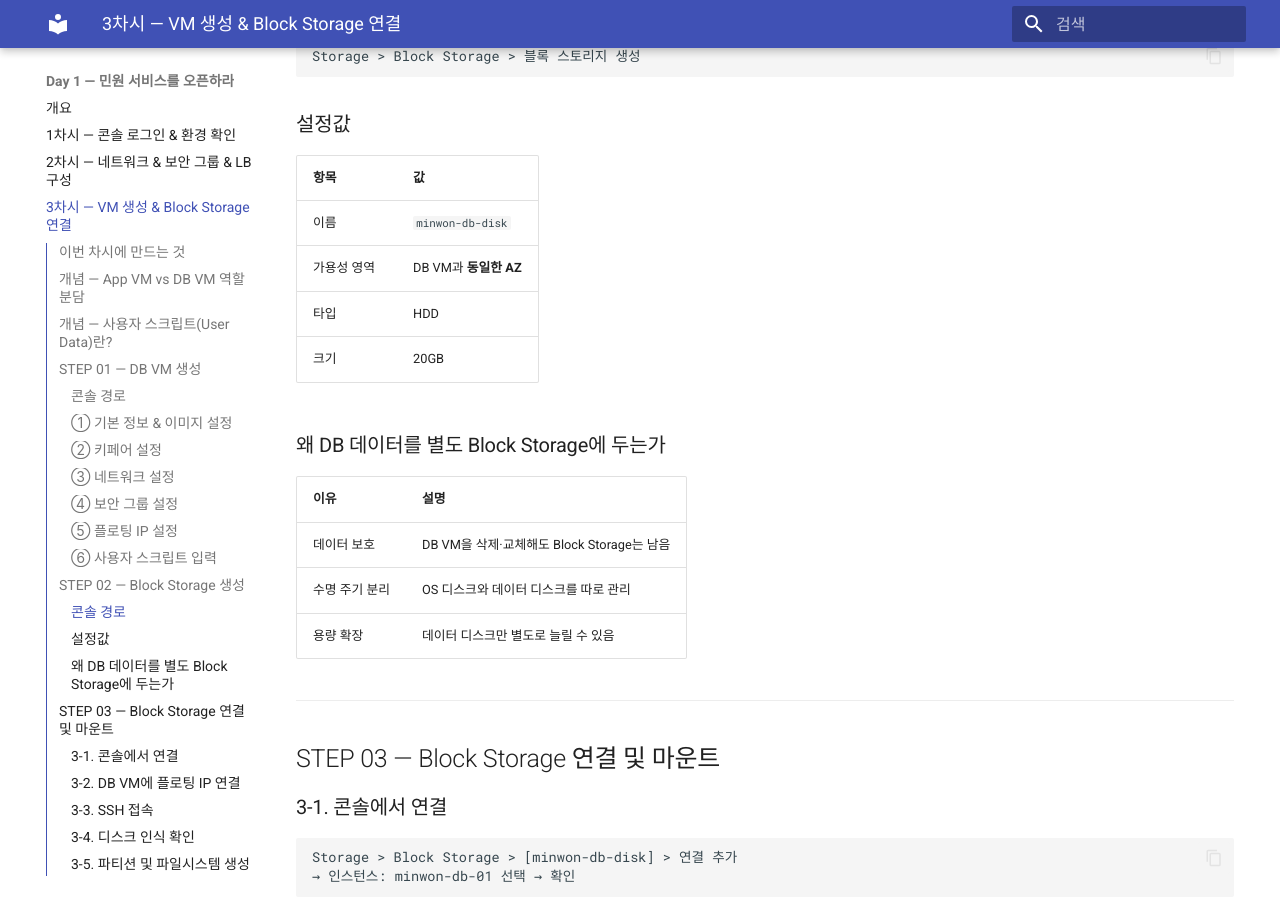
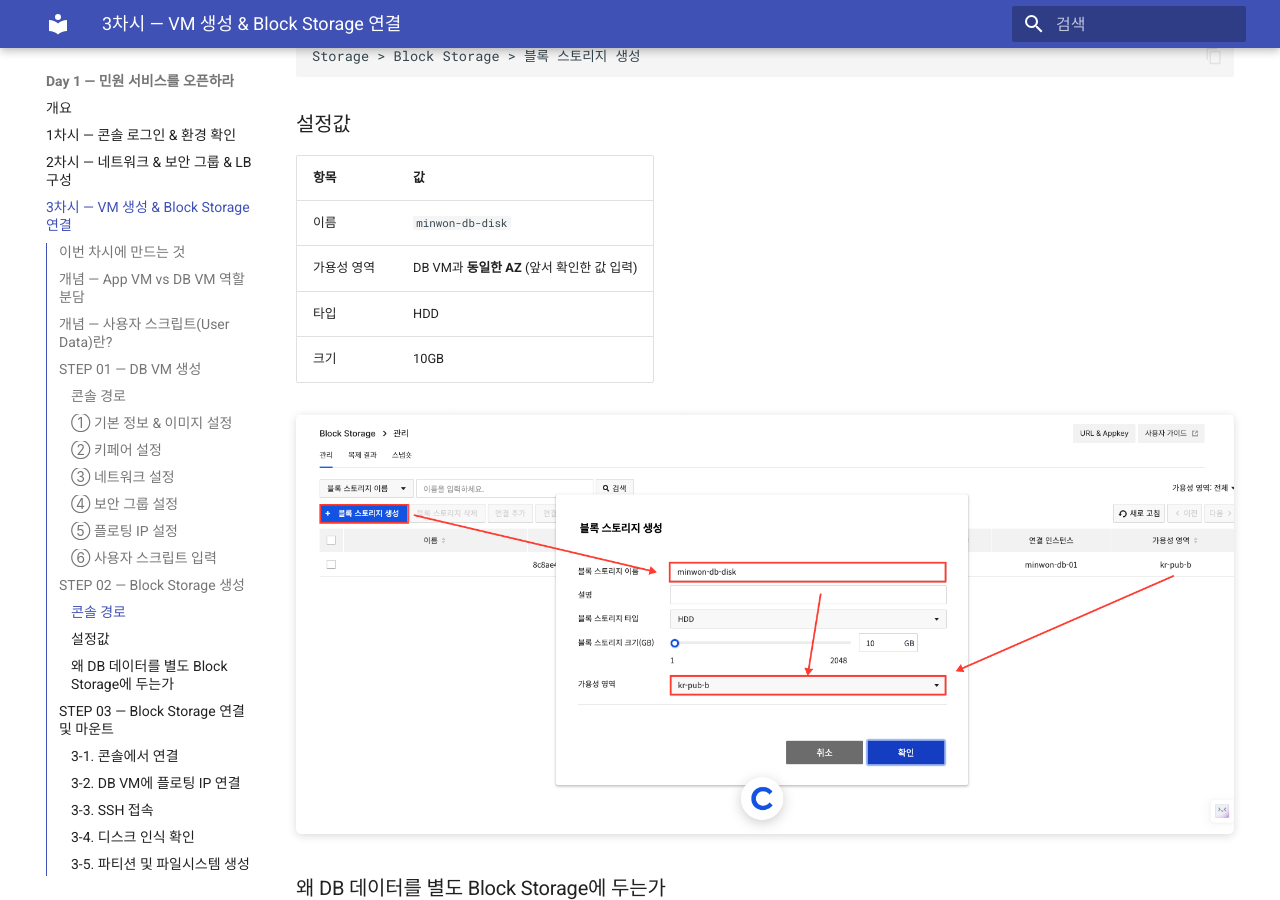
Before and after one commit to skilleat-labs/cloud-native-minwon-lab, an MkDocs documentation site: the page built from docs/day1/session3.md, in a window 1280 px wide and 900 px high, scrolled down 7487 px. Built offline with MkDocs 1.6.1 and Material for MkDocs 9.7.7, drawn with Linux system fonts in a browser that asks for light colours.

Commit message:
day1/session3: 블록 스토리지 생성 캡처 추가
Co-Authored-By: Claude Sonnet 4.6 <noreply@anthropic.com>

```diff
--- a/docs/day1/session3.md
+++ b/docs/day1/session3.md
@@ -209,9 +209,11 @@ Storage > Block Storage > 블록 스토리지 생성
 | 항목 | 값 |
 |------|---|
 | 이름 | `minwon-db-disk` |
-| 가용성 영역 | DB VM과 **동일한 AZ** |
+| 가용성 영역 | DB VM과 **동일한 AZ** (앞서 확인한 값 입력) |
 | 타입 | HDD |
-| 크기 | 20GB |
+| 크기 | 10GB |
+
+![블록 스토리지 생성 화면](./images/3-8-block-storage-create.png)
 
 ### 왜 DB 데이터를 별도 Block Storage에 두는가
 
```
Also changed, not shown: docs/day1/images/3-8-block-storage-create.png (added).
